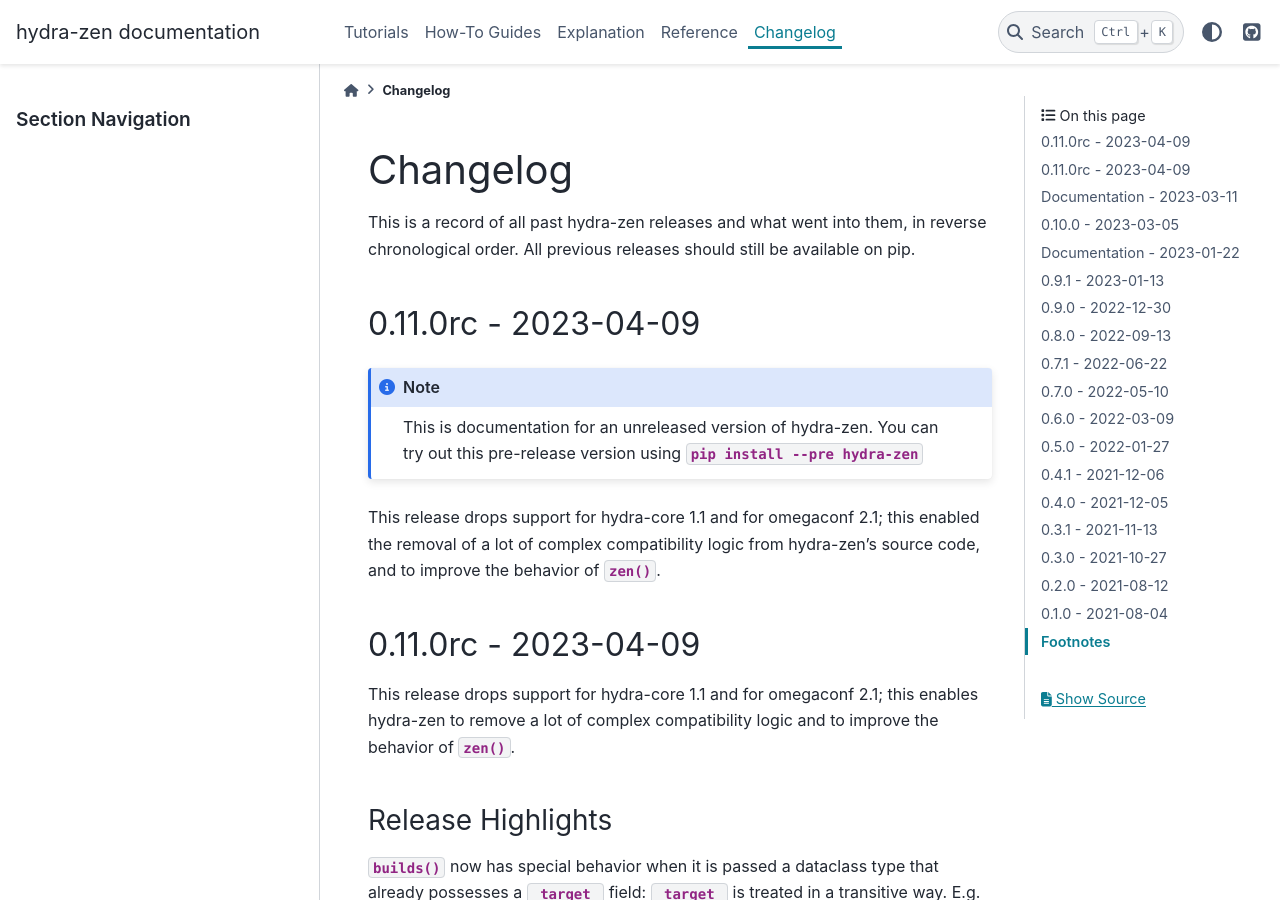
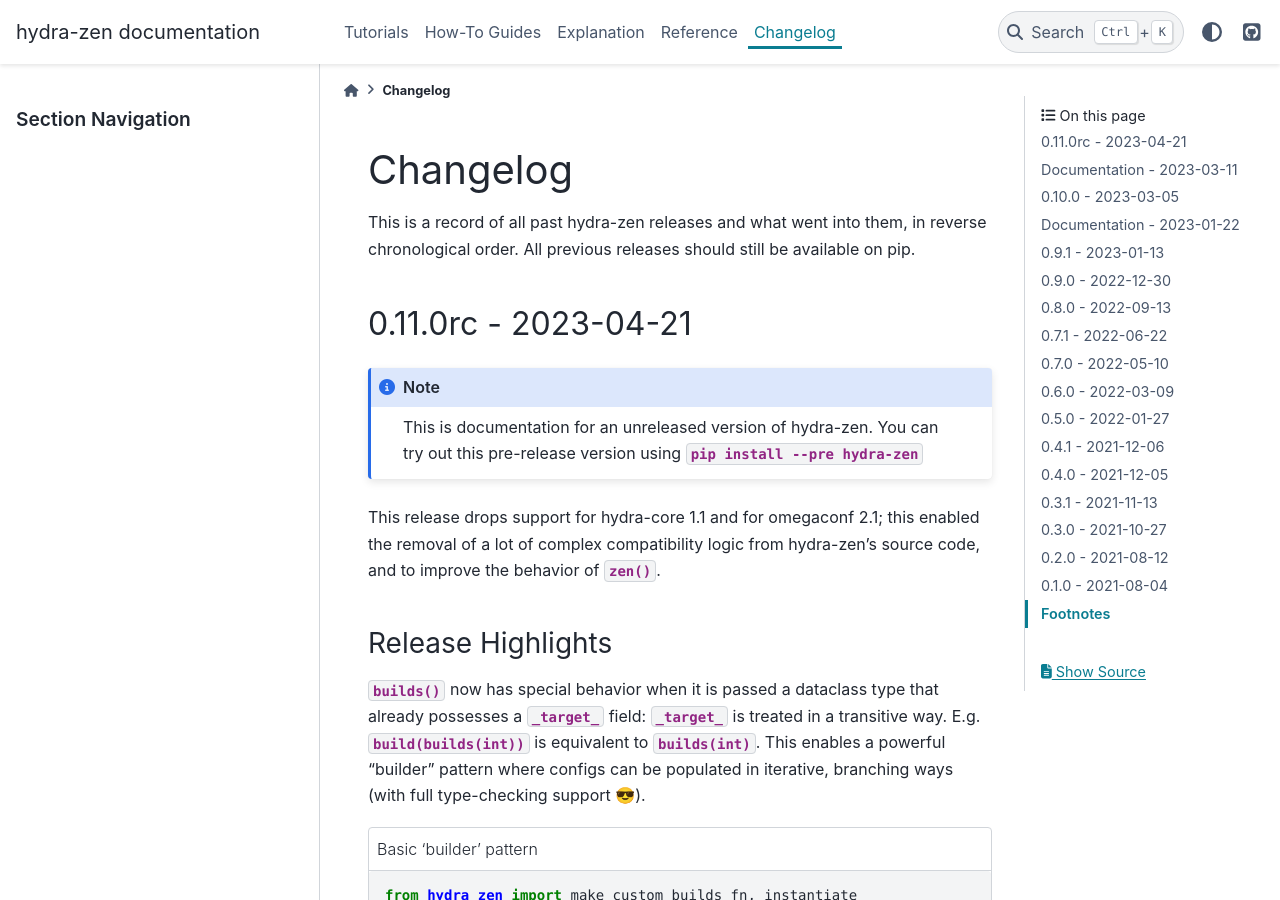
Before and after one commit to mit-ll-responsible-ai/hydra-zen, a Sphinx documentation site: the page built from docs/source/changes.rst, in a window 1280 px wide and 900 px high. Built offline with Sphinx 7.4.7 and the PyData theme 0.15.4, drawn with Linux system fonts in a browser that asks for light colours; the version number could not be read and is left out.

Commit message:
changelog

```diff
--- a/docs/source/changes.rst
+++ b/docs/source/changes.rst
@@ -11,7 +11,7 @@
 .. _v0.11.0:
 
 ---------------------
-0.11.0rc - 2023-04-09
+0.11.0rc - 2023-04-21
 ---------------------
 
 .. note:: This is documentation for an unreleased version of hydra-zen. You can try out this pre-release version using `pip install --pre hydra-zen`
@@ -20,12 +20,6 @@
 removal of a lot of complex compatibility logic from hydra-zen's source code, and to
 improve the behavior of :func:`~hydra_zen.zen`.
 
-
----------------------
-0.11.0rc - 2023-04-09
----------------------
-This release drops support for hydra-core 1.1 and for omegaconf 2.1; this enables hydra-zen to remove a lot of complex compatibility logic and to improve the behavior
-of :func:`~hydra_zen.zen`.
 
 Release Highlights
 ------------------
```
